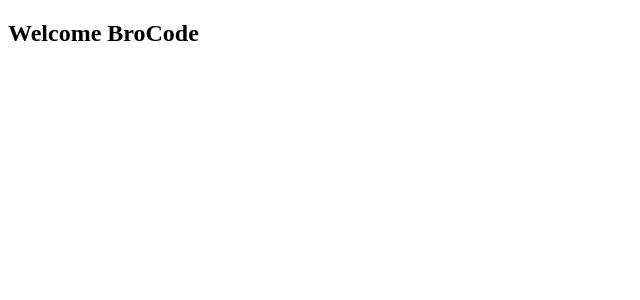
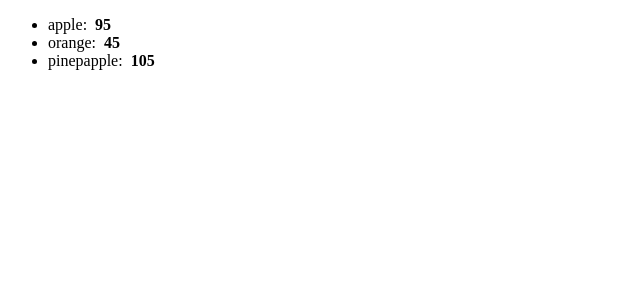
Before and after one commit to LexanderThakur/Website, a React (Vite) app in the folder my-react-app/: page / in a window 1280 px wide. Shown: the top 300 px of the page, without its empty margins (0-640 px from the left). Built offline with nearby package versions, Linux system fonts and the light colour scheme.

Commit message:
render lists

```diff
--- a/my-react-app/src/App.jsx
+++ b/my-react-app/src/App.jsx
@@ -1,8 +1,8 @@
-import UserGreeting from "./UserGreeting.jsx";
+import List from "./List.jsx";
 function App() {
   return (
     <>
-      <UserGreeting isLoggedIn={true} username="BroCode" />
+      <List />
     </>
   );
 }
--- /dev/null
+++ b/my-react-app/src/List.jsx
@@ -0,0 +1,17 @@
+function List() {
+  const fruits = [
+    { id: 1, name: "apple", calories: 95 },
+    { id: 2, name: "orange", calories: 45 },
+    { id: 3, name: "pinepapple", calories: 105 },
+  ];
+  fruits.sort((a, b) => a.name.localeCompare(b.name));
+  const listItems = fruits.map((fruit) => (
+    <li key={fruit.id}>
+      {fruit.name}: &nbsp;
+      <b>{fruit.calories}</b>
+    </li>
+  ));
+  return <ul>{listItems}</ul>;
+}
+
+export default List;
```
